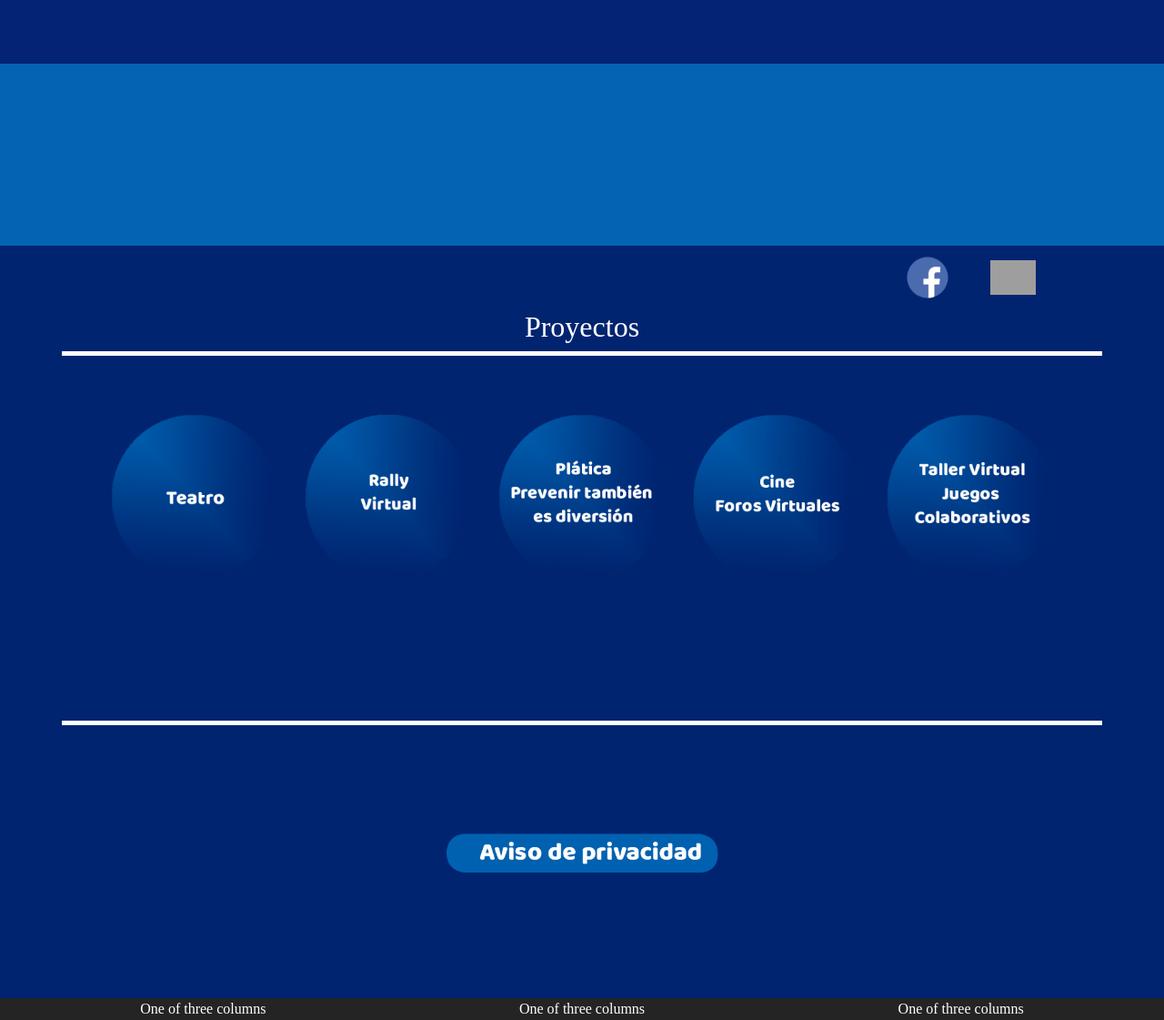
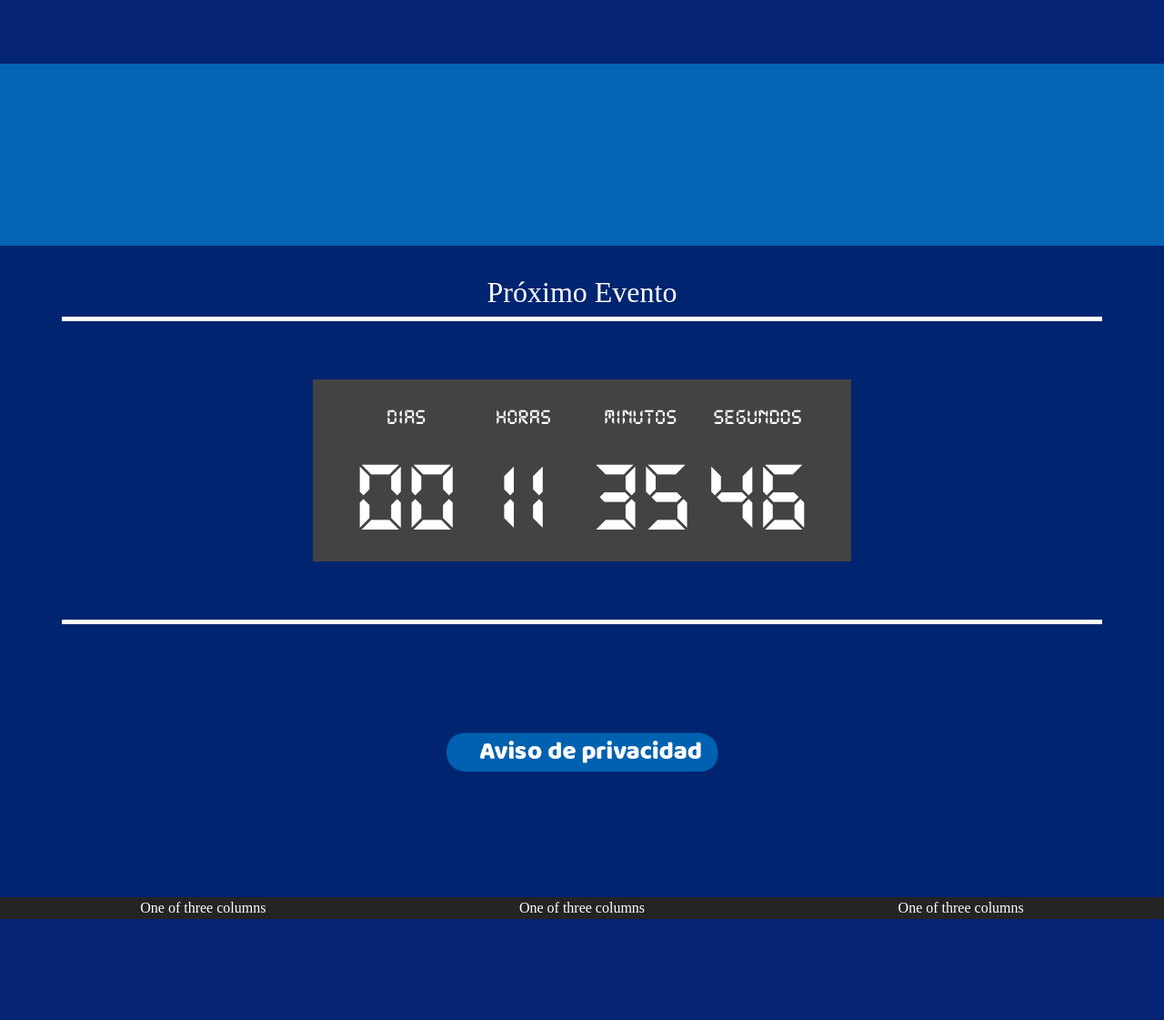
Before and after one commit to Erickglz25/pa, a PHP site: page /teatro/index.html in a window 1280 px wide. Shown: the whole page at 91% size. After the commit the page ends 1010 px from the top, so only its background shows below. Run offline with PHP 8.4, Linux system fonts and the light colour scheme; some libraries are stand-ins or nearby versions; some web fonts are replaced; grey boxes are pictures that could not be loaded.

Commit message:
Contador Digital

```diff
--- a/css/l-style.css
+++ b/css/l-style.css
@@ -2,19 +2,16 @@
   font-family: "Baloon";
   src: url("../fonts/baloo-regular-webfont.woff");
 }
+
+@font-face {
+  font-family: "Digital";
+  src: url("../fonts/ds-digib-webfont.woff");
+}
   /* ---------- LAYOUT ---------- */
-  .container {
-    width: 100%;
-    text-align: center;
-    margin: 0 auto;
-  }
-  #logo img {
-    margin: 2em 0;
-  }
+
   .timer-area {
     text-align: center;
-    padding-top: 2em;
-    margin-bottom: 4em;
+    margin-bottom: 5%;
   }
   /* ---------- SIGNUP ---------- */
   .form-wrapper {
@@ -97,35 +94,25 @@
   /* ---------- TIMER ---------- */
   ul#countdown li {
     display: inline-block;
-    background: transparent url('../images/timer-piece.png') no-repeat left top;
-    width: 104px;
-    margin-bottom: 4em;
+    width: 125px;
     text-align: center;
   }
   ul#countdown li span {
-    font-size: 3em;
+    font-size: 7em;
     font-weight: bold;
-    color: #1f2225;
+    color: #ffffff;
     height: 108px;
     line-height: 108px;
     position: relative;
-  }
-  ul#countdown li span::before {
-    content: '';
-    width: 100%;
-    height: 1px;
-    border-top: 1px solid white;
-    position: absolute;
-    top: 31px;
   }
   ul#countdown li p.timeRefDays,
   ul#countdown li p.timeRefHours,
   ul#countdown li p.timeRefMinutes,
   ul#countdown li p.timeRefSeconds {
     margin-top: 1em;
-    color: #909091;
+    color: #ffffff;
     text-transform: uppercase;
-    font-size: .875em;
+    font-size: 1.5em;
   }
 
   body{
@@ -168,3 +155,54 @@
   .l-btn-politicas{
     width: 300px
   }
+
+  .l-contador{
+    font-family: "Digital";
+    color: #ffffff;
+    margin-top: 5%;
+  }
+
+  .timer-area{
+    background-color: #434343;
+  }
+  .l-espacio-vacio{
+    height: 2em;;
+    width: 100%;
+  }
+
+  #countdown{
+    padding-right: 40px;
+  }
+
+@media (max-width:676px){
+  .l-btn-micros{
+    padding: 10%;
+  }
+  .l-btn-politicas{
+    padding: 0 10%;
+    width: 100%;
+  }
+
+  ul#countdown li {
+    width: 20%;
+  }
+
+  ul#countdown li span {
+    font-size: 3.3em;
+  }
+  ul#countdown li p.timeRefDays,
+  ul#countdown li p.timeRefHours,
+  ul#countdown li p.timeRefMinutes,
+  ul#countdown li p.timeRefSeconds {
+    font-size: 1.1em;
+  }
+
+  #countdown{
+    padding: 0 20px;;
+  }
+
+  .timer-area{
+    width: 100%;
+
+  }
+}
--- a/js/countdown.js
+++ b/js/countdown.js
@@ -38,7 +38,7 @@
 			seconds -= minutes * 60; //update the seconds variable with no. of minutes removed
 
 			//conditional Ss
-			if (days == 1) { thisEl.find(".timeRefDays").text("día"); } else { thisEl.find(".timeRefDays").text("días"); }
+			if (days == 1) { thisEl.find(".timeRefDays").text("dia"); } else { thisEl.find(".timeRefDays").text("dias"); }
 			if (hours == 1) { thisEl.find(".timeRefHours").text("hora"); } else { thisEl.find(".timeRefHours").text("horas"); }
 			if (minutes == 1) { thisEl.find(".timeRefMinutes").text("minuto"); } else { thisEl.find(".timeRefMinutes").text("minutos"); }
 			if (seconds == 1) { thisEl.find(".timeRefSeconds").text("segundo"); } else { thisEl.find(".timeRefSeconds").text("segundos"); }
--- /dev/null
+++ b/teatro/index.html
@@ -0,0 +1,109 @@
+
+<!DOCTYPE html>
+<html lang="">
+    <head>
+        <meta charset="utf-8">
+        <meta http-equiv="X-UA-Compatible" content="IE=edge">
+        <meta name="viewport" content="width=device-width, initial-scale=1">
+        <title>CASP GTO PREVENIR</title>
+        <link href="../css/bootstrap.min.css" rel="stylesheet">
+        <link href="../css/e-style.css" rel="stylesheet">
+        <link href="../css/l-style.css" rel="stylesheet">
+        <link href="../css/font-awesome.min.css" rel="stylesheet">
+    </head>
+    <body>
+
+        <div class="e-bkg1">
+            <a href="/" class="e-top-logo"><img  src="https://via.placeholder.com/150x50" alt=""></a>
+            <a href="/" class="e-top-logo"><img src="https://via.placeholder.com/150x50" alt=""></a>
+            <a href="/" class="e-top-logo"><img src="https://via.placeholder.com/150x50" alt=""></a>
+        </div>
+
+        <div class="e-bkg2">
+            <div class="container-fluid">
+                <div class="row align-items-center">
+
+                    <div class="col text-center">
+                        <img class="e-video" src="https://via.placeholder.com/720x480" alt="">
+                    </div>
+
+                  </div>
+            </div>
+        </div>
+        <div class="l-fondo">
+            <div class="l-superior">
+                <div class="l-espacio-vacio"></div>
+            </div>
+            <div class="l-medio">
+                <div class="row justify-content-md-center">
+                    <div class="col-md-12"><h2 class=l-titulo>Próximo Evento</h2></div>
+                    <div class="col-md-11"><div class="l-divisor-blanco"></div></div>
+                </div>
+                <div class="row justify-content-md-center l-contador">
+                    <div class="timer-area">
+                        <ul id="countdown">
+                        <li>
+                        <p class="timeRefDays">dias</p>
+                        <span class="days">00</span>
+                        </li>
+                        <li>
+                        <p class="timeRefHours">horas</p>
+                        <span class="hours">00</span>
+                        </li>
+                        <li>
+                        <p class="timeRefMinutes">minutos</p>
+                        <span class="minutes">00</span>
+                        </li>
+                        <li>
+                        <p class="timeRefSeconds">segundos</p>
+                        <span class="seconds">00</span>
+                        </li>
+                        </ul>
+                    </div>
+                </div>
+                <div class="row justify-content-md-center">
+                    <div class="col-md-11"><div class="l-divisor-blanco"></div></div>
+                <div>
+            </div>
+            <div class="l-inferior">
+                <div class="l-politica">
+                    <a href=""><img class="l-btn-politicas" src="../images/Aviso-de-privacidad.png"/></a>
+                </div>
+            </div>
+        </div>
+
+        <footer>
+            <div class="container-fluid">
+                <div class="row text-center">
+                    <div class="col">
+                        One of three columns
+                      </div>
+                      <div class="col">
+                        One of three columns
+                      </div>
+                      <div class="col">
+                        One of three columns
+                      </div>
+                </div>
+            </div>
+        </footer>
+
+
+        <script src="../js/jquery.min.js"></script>
+        <script src="../js/bootstrap.min.js"></script>
+        <script src="../js/countdown.js"></script>
+        <script>
+            $(document).ready(function(){
+                $("#countdown").countdown({
+                    date: "25 october 2020 12:00:00",
+                    format: "on"
+                },
+
+                function() {
+                    // callback function
+                });
+            });
+        </script>
+
+    </body>
+</html>
```
Also changed, not shown: teatro.html (deleted, +0 -53 lines), fonts/ds-digib-webfont.woff (added), fonts/ds-digib-webfont.woff2 (added).
